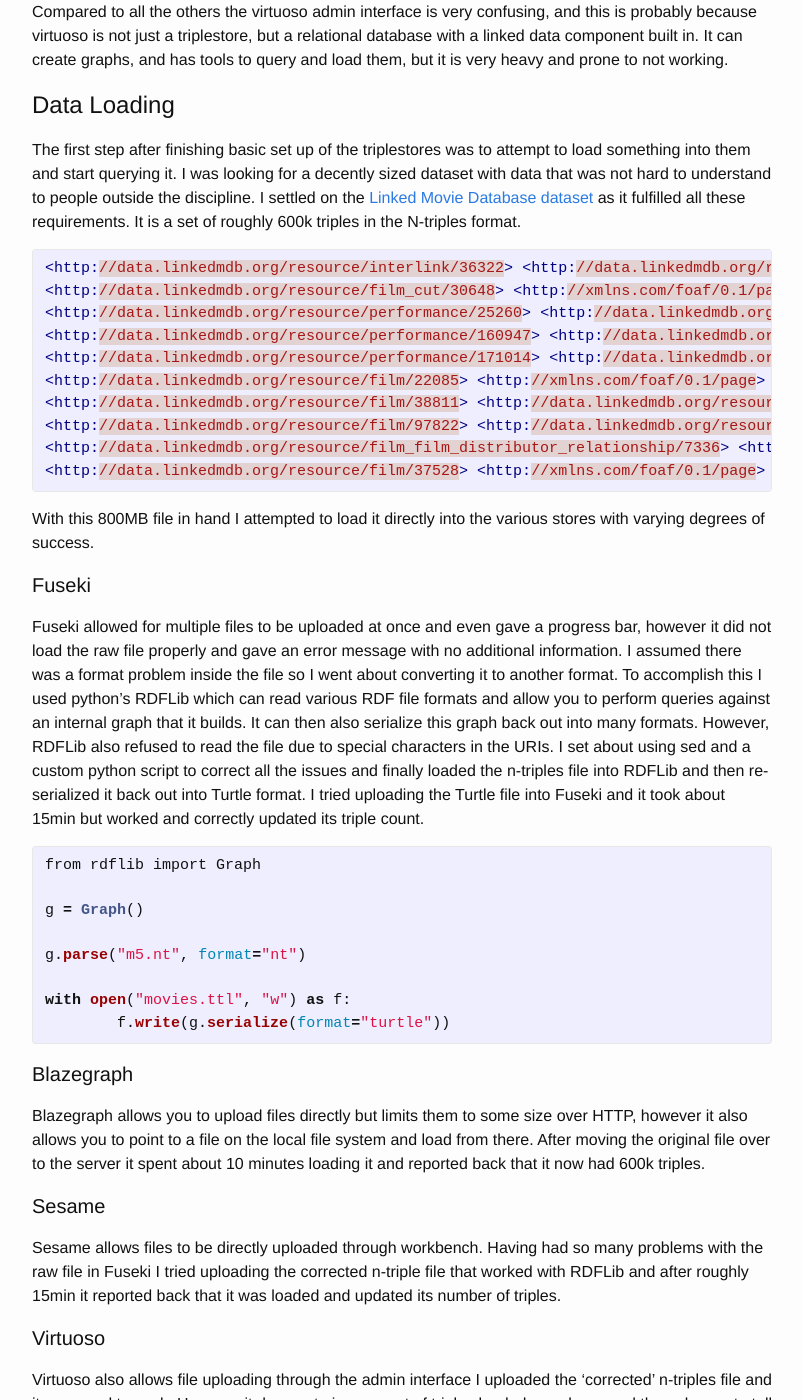
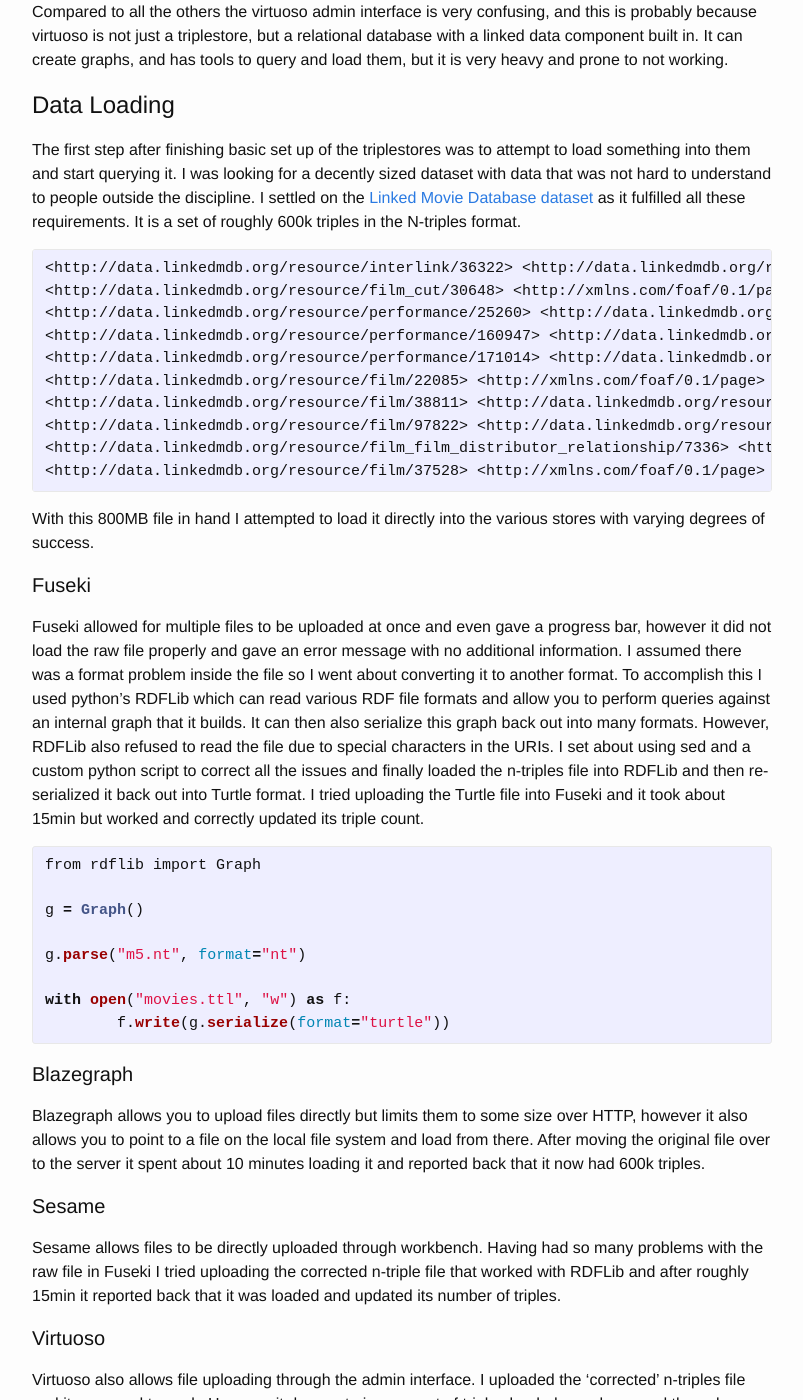
Before and after one commit to utecht/old_blog, a Jekyll site: the page built from _posts/2015-06-05-comparing-triplestores.md, in a window 1280 px wide and 1400 px high, scrolled down 4609 px. Shown: the whole window, without its empty margins (238-1041 px from the left). Built offline with Jekyll 4.4.1, drawn with Linux system fonts in a browser that asks for light colours; some of the changed text lies outside the part shown.

```diff
--- a/_posts/2015-06-05-comparing-triplestores.md
+++ b/_posts/2015-06-05-comparing-triplestores.md
@@ -79,7 +79,7 @@ Compared to all the others the virtuoso admin interface is very confusing, and t
 ===
 The first step after finishing basic set up of the triplestores was to attempt to load something into them and start querying it.  I was looking for a decently sized dataset with data that was not hard to understand to people outside the discipline.  I settled on the [Linked Movie Database dataset](http://datahub.io/dataset/linkedmdb) as it fulfilled all these requirements.  It is a set of roughly 600k triples in the N-triples format.
 
-{% highlight xml %}
+{% highlight n3 %}
 <http://data.linkedmdb.org/resource/interlink/36322> <http://data.linkedmdb.org/resource/oddlinker/linkage_run> <http://data.linkedmdb.org/resource/linkage_run/1> .
 <http://data.linkedmdb.org/resource/film_cut/30648> <http://xmlns.com/foaf/0.1/page> <http://www.freebase.com/view/guid/9202a8c04000641f800000000b4dedc5> .
 <http://data.linkedmdb.org/resource/performance/25260> <http://data.linkedmdb.org/resource/movie/performance_character> "" .
@@ -115,7 +115,7 @@ Blazegraph allows you to upload files directly but limits them to some size over
 Sesame allows files to be directly uploaded through workbench.  Having had so many problems with the raw file in Fuseki I tried uploading the corrected n-triple file that worked with RDFLib and after roughly 15min it reported back that it was loaded and updated its number of triples.
 
 #### Virtuoso
-Virtuoso also allows file uploading through the admin interface I uploaded the 'corrected' n-triples file and it appeared to work.  However it does not give a count of triples loaded anywhere, and the only way to tell was to attempt to query against it, which only worked halfway, but more on that in the next section.
+Virtuoso also allows file uploading through the admin interface.  I uploaded the 'corrected' n-triples file and it appeared to work.  However it does not give a count of triples loaded anywhere, and the only way to tell was to attempt to query against it, which only worked halfway, but more on that in the next section.
 
 
 <a name="exploration"></a>Data Exploration
@@ -147,7 +147,7 @@ While investigating virtuoso's query interface I was having trouble finding a qu
 For my purposes this was the most important feature of these triplestores as it would be the only way the application would interact with the data.  I had need of both the ability to query and update the data in the store from a client-side javascript application.  Unfortunately due to the nature of RDF working directly client to triplestore is difficult.  In traditional RESTful APIs collections of members can be retrieved and then all properties of each member can be retrieved independently.  Because of the graph nature of RDF neither of these works quite the same from a REST point of view.  Take for example a graph storing information about books with this simple structure.
 
 
-{% highlight xml %}
+{% highlight turtle %}
 @prefix book: <http://example.com/book/> .
 @prefix author: <http://example.com/author/> .
 
@@ -228,7 +228,7 @@ This naive query produces results that are somewhat difficult to work with, as y
 
 
 With knowledge of the data you can produce a much more refined SPARQL query to pull just the information that you want.
-{% highlight html %}
+{% highlight sparql %}
 PREFIX book:<http://example.com/book/>
 PREFIX author:<http://example.com/author/>
 
```
Also changed, not shown: other parts of _posts/2015-06-05-comparing-triplestores.md (+1 -0 lines), _posts/2015-06-09-vimer.md (added, +40 -0 lines).
